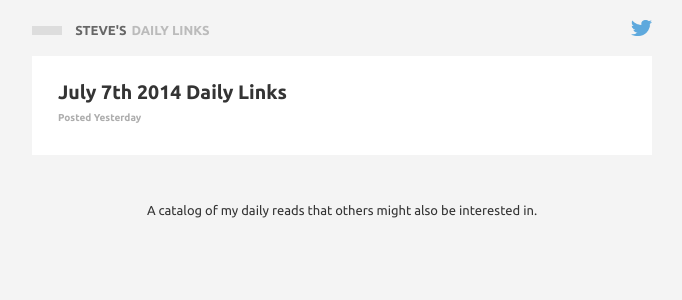
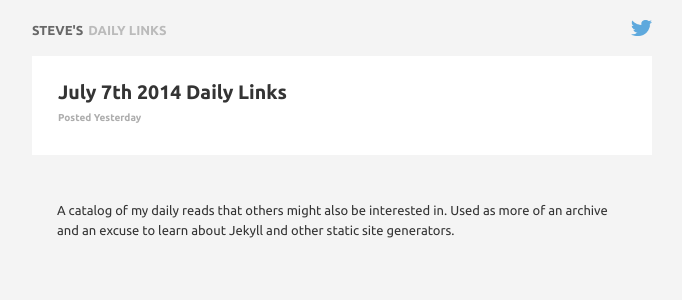
Before and after one commit to hubertron/hubertron.github.io, a Jekyll site: the page built from index.html, in a window 1280 px wide. Shown: the top 300 px of the page, without its empty margins (298-980 px from the left). Built offline with Jekyll 4.4.1, drawn with Linux system fonts in a browser that asks for light colours; Markdown is read by kramdown in place of the engine named in the settings; the list of posts is cut into pages by our own code; comment, search, counter and statistics services are not loaded.

Commit message:
Fixing typos, adjusting some styles, iterate

```diff
--- a/_includes/footer.html
+++ b/_includes/footer.html
@@ -1,3 +1,3 @@
 <footer class="site-footer">
-  A catalog of my daily reads that others might also be interested in.
+  A catalog of my daily reads that others might also be interested in. Used as more of an archive and an excuse to learn about Jekyll and other static site generators.
 </footer>
--- a/_includes/header.html
+++ b/_includes/header.html
@@ -1,6 +1,6 @@
 <header class="site-header">
   <a href="/" class="site-title">
-    <div class="block"></div>
+
     <span class="firstname">Steve's</span><span class="lastname">Daily Links</strong>
   </a>
   <nav>
--- a/assets/style.css
+++ b/assets/style.css
@@ -7,7 +7,7 @@
   padding: 20px 10px; }
 
 a {
-  color: #6AD;
+  color: #000;
   font-weight: 700; }
 
 b, strong, h1, h2, h3, h4, h5 {
@@ -26,7 +26,7 @@
   margin: auto; }
 
 .site-footer {
-  text-align: center;
+  text-align: left;
   padding: 25px; }
 
 .site-header {
@@ -47,12 +47,12 @@
     margin-bottom: 5px;
     font-weight: bold; }
     .site-header .site-title:hover {
-      color: #59b; }
+      color: #000; }
       .site-header .site-title:hover .block {
-        background-color: #6AD; }
+        background-color: #000; }
       .site-header .site-title:hover .lastname {
         opacity: .7;
-        color: #59b; }
+        color: #000; }
     .site-header .site-title .block {
       display: inline-block;
       width: 30px;
@@ -171,6 +171,9 @@
       margin: 0; }
   article ul, article ol {
     margin: 20px 0 20px 20px; }
+    article a {
+      text-decoration: underline;
+    }
 
 .pagination {
   margin-top: 25px;
```
Also changed, not shown: _posts/2014-07-07-July7-2014.md (+1 -1 lines).
